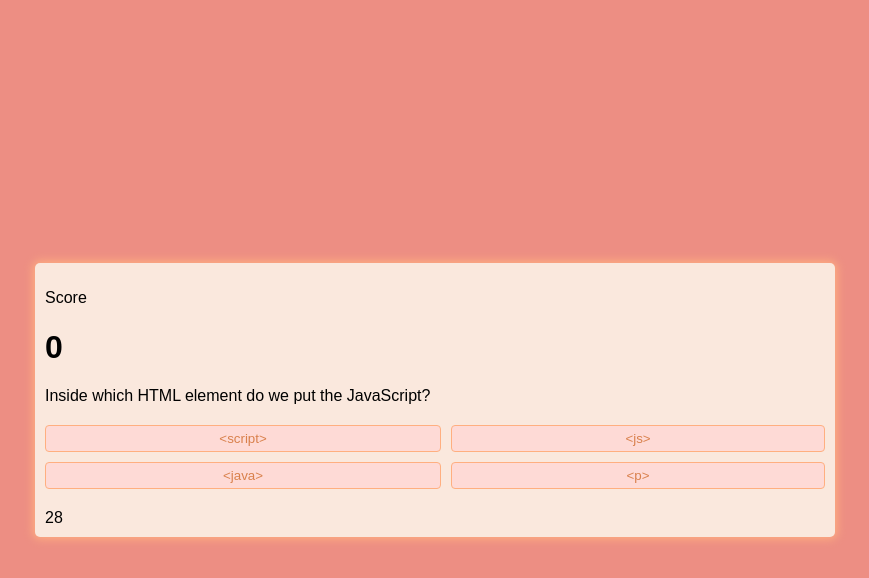
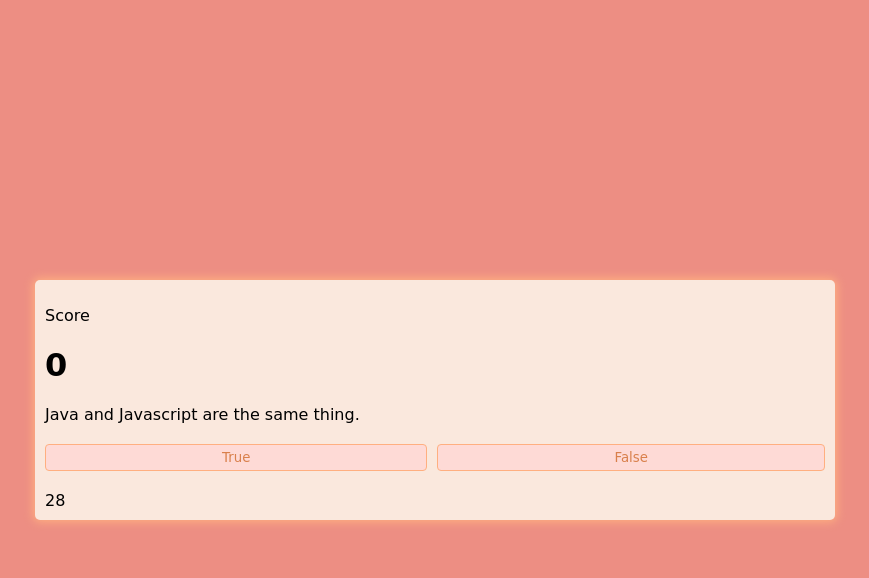
Before and after one commit to morgankn/coding-quiz, a plain HTML site: page index.html in a window 1280 px wide. Both pictures are taken after a click on the button "Start Quiz". Shown: the whole page, without its empty margins (205-1074 px from the left). Drawn offline with Linux system fonts and the light colour scheme; a web font is replaced by a local one.

Commit message:
added README finished javascript

```diff
--- a/script.js
+++ b/assets/script.js
@@ -24,6 +24,7 @@
 function startGame(){
 roundTime = 30;
 startTimer();
+scoreEl.innerText = 0;
 score = 0;
 startButton.classList.add('hide')
 shuffleQuestions = questions.sort(() => Math.random() - .5)
@@ -56,8 +57,6 @@
     resultsEl.addEventListener('click', addScore)
     localStorage.getItem('score')
 
-    // display input and button for input give onclick that saves the score to local storage
-    // Make a button that lets you view high score
 }
  function addScore(event){
     var previousScore = JSON.parse(localStorage.getItem("score")) || []
@@ -69,9 +68,6 @@
     localStorage.setItem("score", JSON.stringify(previousScore))
      console.log("this saves the game");
  }
-
-//    var recentScore = localStorage.getItem('score');
-//    console.log("this saves the game");
 
 function setNextQuestion() {
     resetState()
@@ -173,5 +169,25 @@
  {text: 'msg("Hello World")', correct:false},
  {text: 'alert("Hello World")', correct:true},
  ]
+}, {question: 'Java and Javascript are the same thing.',
+answers: [
+{text: 'True', correct: false},
+{text: 'False', correct:true},
+]
+}, {question: 'How do you create a function?',
+answers: [
+{text: 'function myFunction()', correct: true},
+{text: 'function:myFunction()', correct:false},
+{text: 'function=myFunction()', correct:false},
+{text: 'function-myFunction[]', correct:false},
+]
+},{question: 'What will the code return? Boolean(3 < 7)',
+answers: [
+{text: 'False', correct: false},
+{text: 'SyntaxError', correct:false},
+{text: 'True', correct:true},
+{text: 'NaN', correct:false},
+]
 }
+
 ]
--- a/styles.css
+++ b/assets/styles.css
@@ -1,6 +1,6 @@
 *, *::before, *::after {
 box-sizing: border-box;
-font-family: Sporting Grotesque, sans-serif;
+font-family: 'Arima Madurai', cursive;
 }
 :root {
 --peach: #ed8e83;
--- a/index.html
+++ b/index.html
@@ -4,7 +4,8 @@
     <meta charset="UTF-8">
     <meta http-equiv="X-UA-Compatible" content="IE=edge">
     <meta name="viewport" content="width=device-width, initial-scale=1.0">
-   <link href="styles.css" rel="stylesheet">
+   <link href="assets/styles.css" rel="stylesheet">
+   <link rel="preconnect" href="https://fonts.googleapis.com"><link rel="preconnect" href="https://fonts.gstatic.com" crossorigin><link href="https://fonts.googleapis.com/css2?family=Arima+Madurai&display=swap" rel="stylesheet">
     <title>Coding Quiz</title>
 </head>
 <body>
@@ -32,7 +33,7 @@
 <button id="submit" class="submit-btn btn hide">Submit</button>
 <button id="back" class="back-btn btn hide">Go Back</button>
 <form>
-    <input type="text" name="username" id="username" placeholder="username" class="hide">
+    <input type="text" name="username" id="username" placeholder="Enter Initials" class="hide">
 </form>
 <button id="results" class="result-btn btn hide">Save Score</button>
 </div>
@@ -41,6 +42,6 @@
 </div>
 
 
-    <script src="script.js"></script>
+    <script src="assets/script.js"></script>
 </body>
 </html>
```
Also changed, not shown: assets/Screen Shot 2022-12-19 at 2.29.46 PM.png (added), assets/Screen Shot 2022-12-19 at 5.17.43 PM.png (added), assets/Screen Shot 2022-12-19 at 9.52.41 PM.png (added), assets/Screen Shot 2022-12-19 at 9.53.24 PM.png (added), assets/Screen Shot 2022-12-19 at 9.53.37 PM.png (added), 1 other file.
